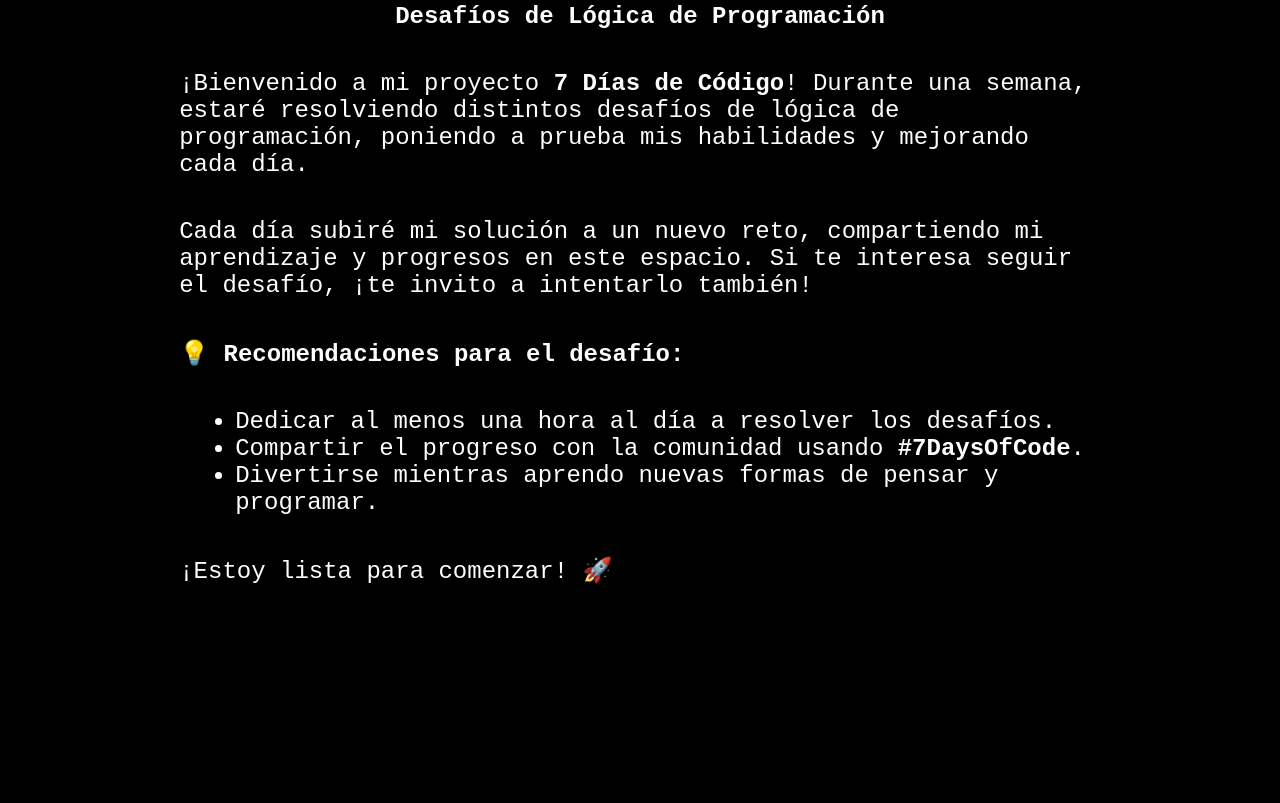
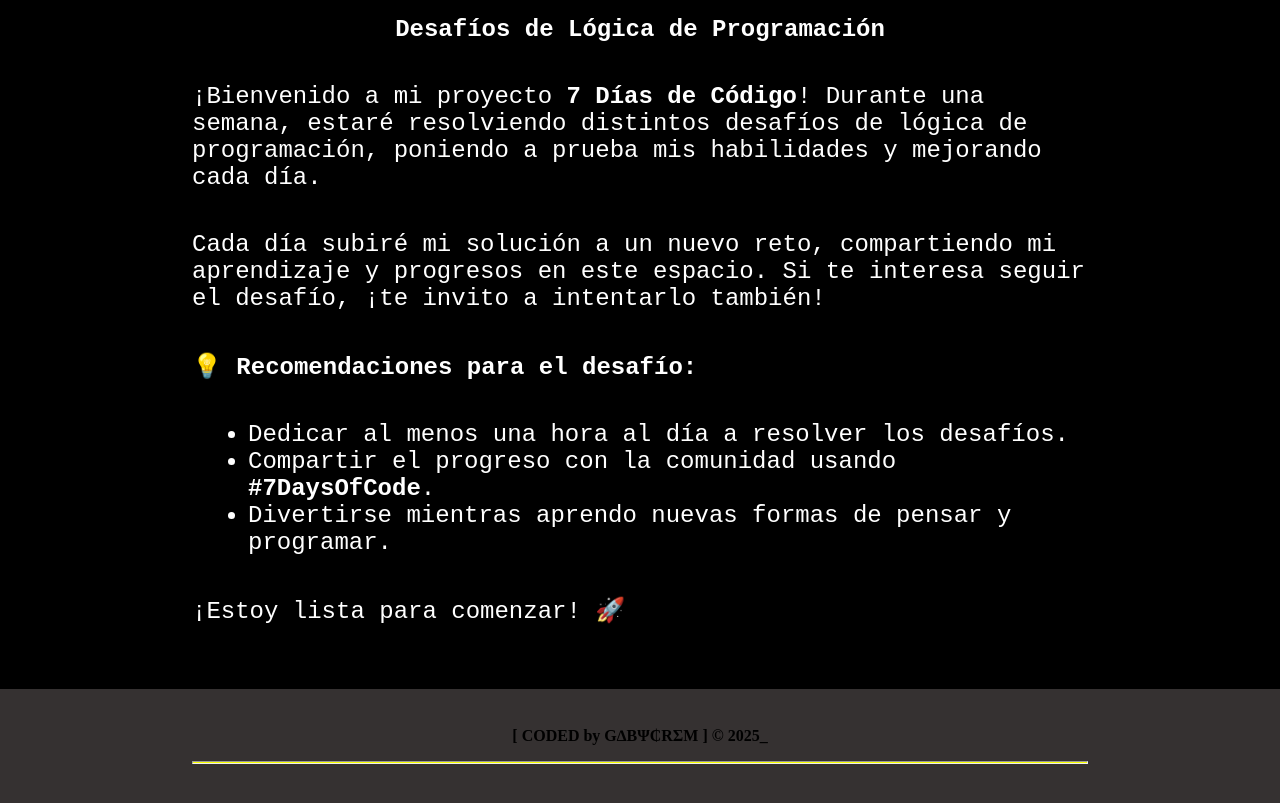
Before and after one commit to Gabycrem/sevenDaysOfCode, a plain HTML site: page index.html in a window 1280 px wide. Shown: the part 678-1481 px from the top of the page. Before the commit the page ends 1314 px from the top, so only its background shows below. Drawn offline with Linux system fonts and the light colour scheme.

Commit message:
agregando footer

```diff
--- a/assets/css/style.css
+++ b/assets/css/style.css
@@ -18,12 +18,13 @@
     justify-content: center;
     background-color: var(--primary-color);
     color: var(--secondary-color);
-    width: 80%;
+    width: 100%;
     margin: auto;
 }
 
 .header {
-    width: 100%;
+    width: 80%;
+    margin: auto;
     display: flex;
     flex-direction: column;
     align-items: center;
@@ -57,6 +58,8 @@
 }
 
 .main {
+    width: 80%;
+    margin: auto;
     display: flex;
     flex-direction: column;
     padding: 5%;
@@ -100,6 +103,24 @@
     padding-left: 3.5rem;
 }
 
+.footer{
+    width: 100%;
+    padding: 3% 0;
+    background-color: var(--disabled-color);
+    color: var(--primary-color);
+    font-weight: bold;
+    text-align: center;
+}
+
+.line{
+    width: 70%;
+    margin: auto;
+    margin-top: 1rem;
+    height: 3px;
+    background-color: var(--tertiary-color);
+    color: var(--tertiary-color);
+}
+
 /*----------------- RESPONSIVE-------------- */
 
 @media (width <=1200px) {
--- a/index.html
+++ b/index.html
@@ -42,6 +42,10 @@
             <p>¡Estoy lista para comenzar! 🚀</p>
         </div>
     </main>
+    <footer class="footer">
+        <p>[ CODED by G∆BΨ₵RΣM ] &copy; 2025_ </p>
+        <hr class="line">
+    </footer>
 
     <script src="assets/js/app.js"></script>
 </body>
```
Also changed, not shown: dayOne.html (+4 -0 lines).
